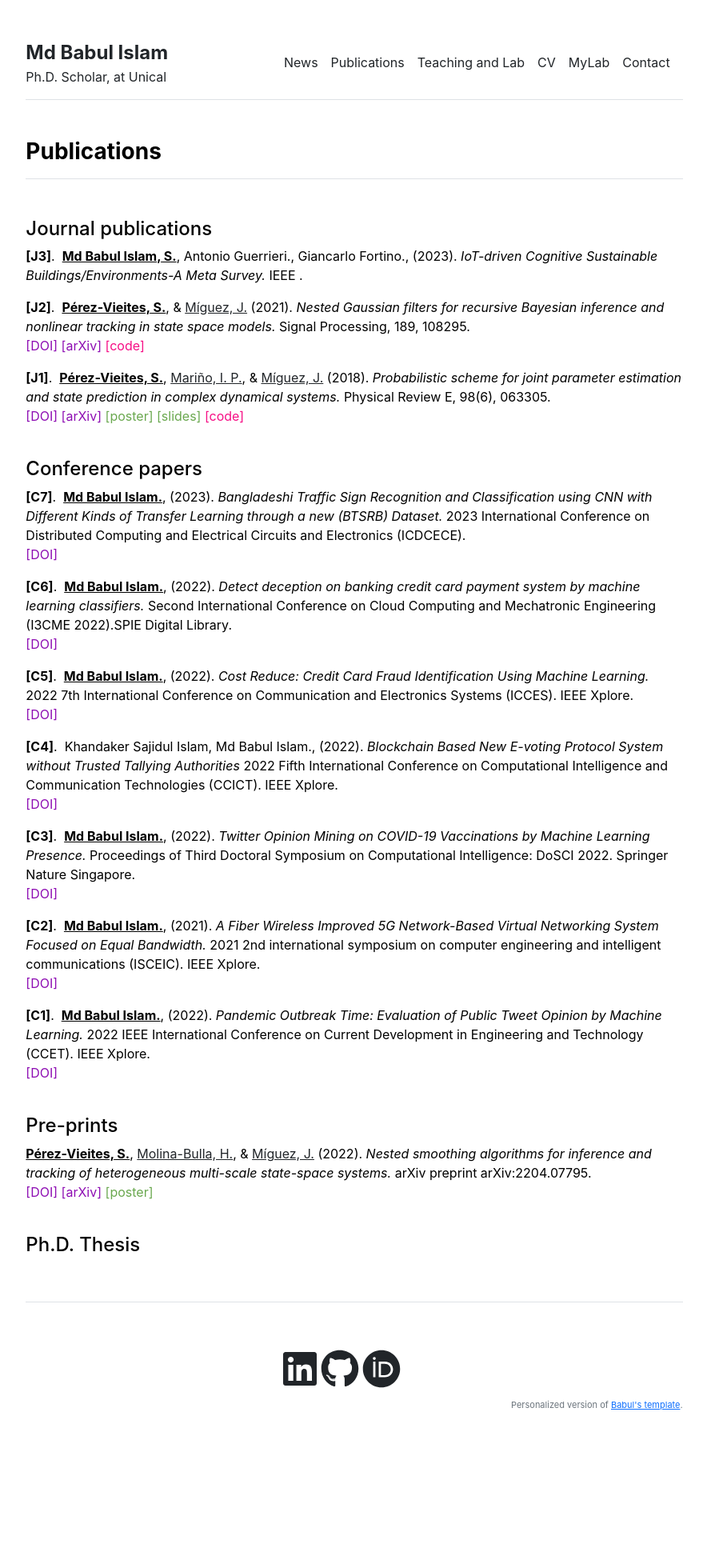
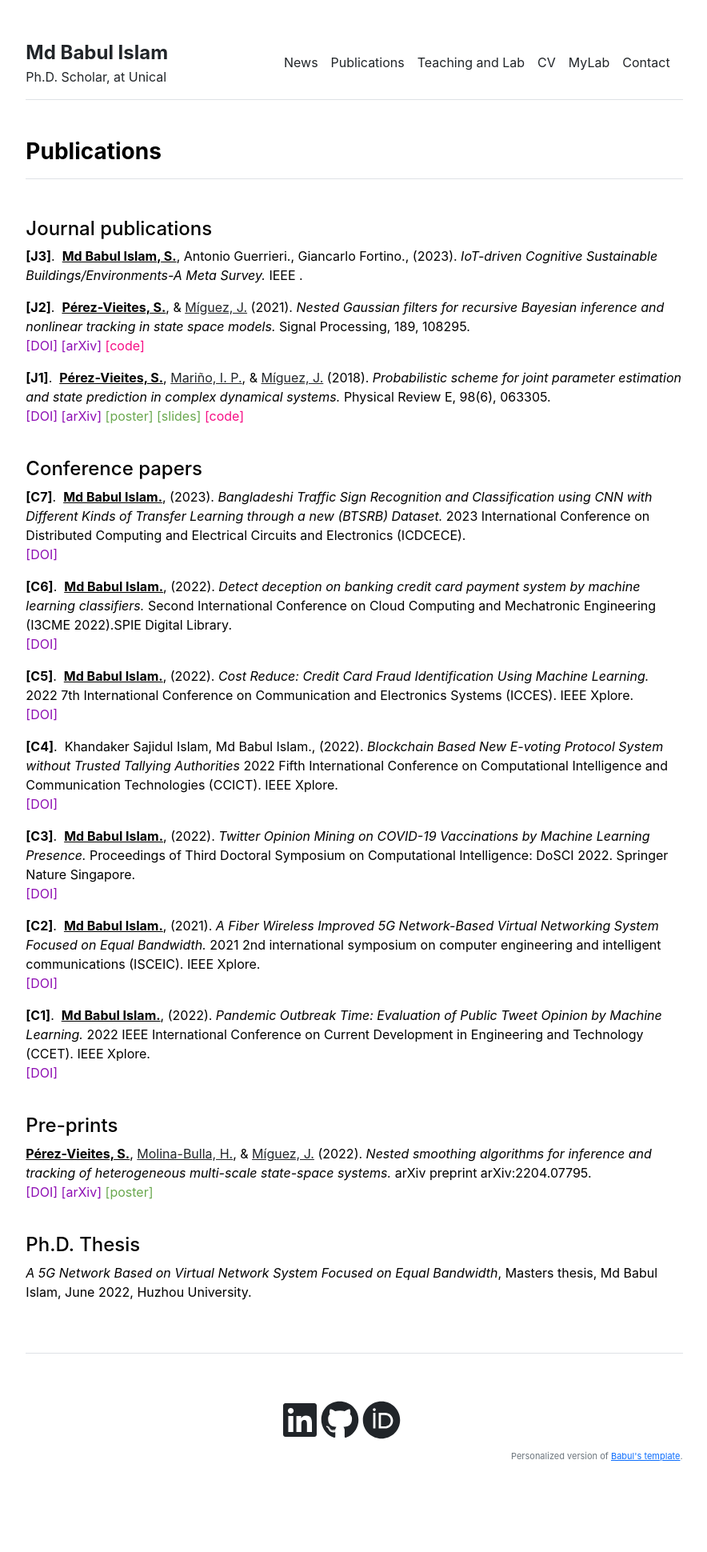
Before and after one commit to babulcseian/babulcseian.github.io, a Jekyll site: the page built from publications.md, in a window 1280 px wide. Shown: the whole page at 80% size, without its empty margins (197-1081 px from the left). Built offline with Jekyll 4.4.1, drawn with Linux system fonts in a browser that asks for light colours; a style sheet for code colours, icons or effects is not loaded; before the commit the page ends 1876 px from its top, so only the background shows below that; some of the changed lines change nothing that is shown.

Commit message:
Update publications.yml

```diff
--- a/_data/publications.yml
+++ b/_data/publications.yml
@@ -15,5 +15,5 @@ conference:
 arxiv:
 - {authors: [{name: 'Pérez-Vieites, S.', me: '1'}, {name: 'Molina-Bulla, H.', url: 'https://www.tsc.uc3m.es/~hmolina/'},  {name: 'Míguez, J.', url: 'https://jmiguez.webs.tsc.uc3m.es/', last: '1'}], year: '2022', title: 'Nested smoothing algorithms for inference and tracking of heterogeneous multi-scale state-space systems.', journal: 'arXiv preprint arXiv:2204.07795.', doi: 'https://doi.org/10.48550/arXiv.2204.07795', arxiv: 'https://arxiv.org/abs/2204.07795', poster: 'publications/posters/posterSMC22_SaraP.pdf'}
 
-Masters thesis:
+thesis:
 - {title: 'A 5G Network Based on Virtual Network System Focused on Equal Bandwidth', description: 'Masters thesis, Md Babul Islam, June 2022, Huzhou University.'}
```
